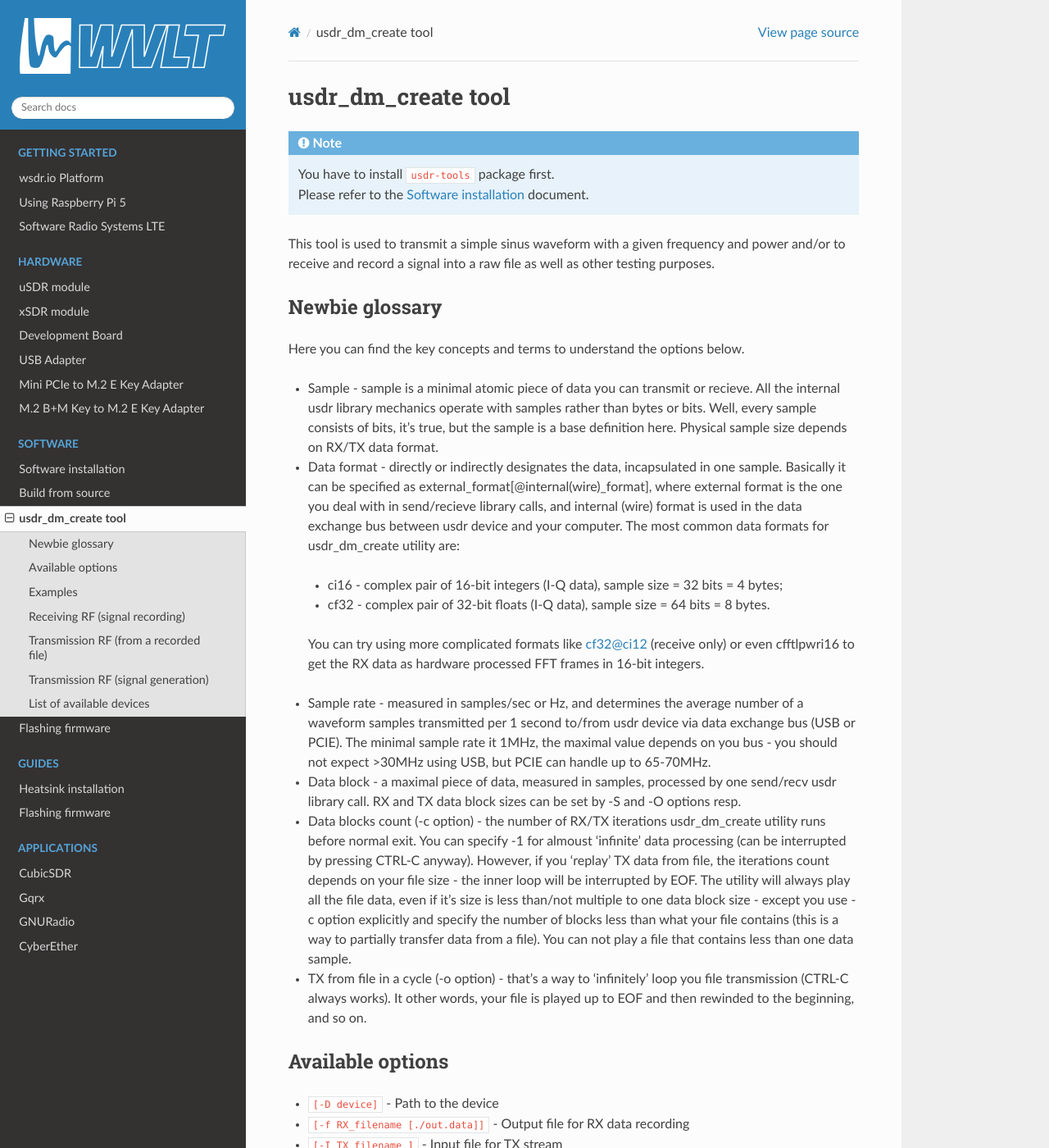
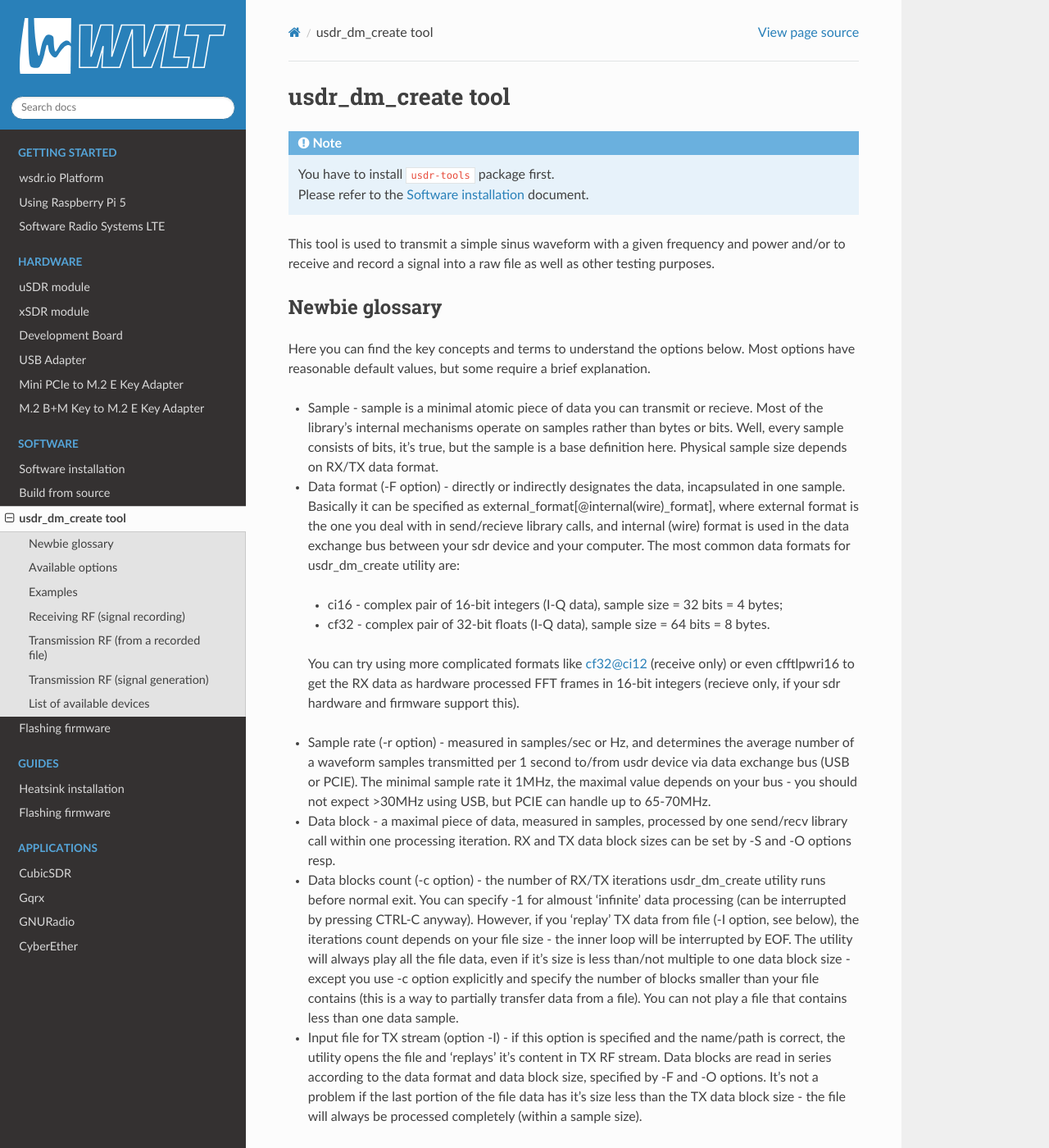
Before and after one commit to wavelet-lab/docs, a Sphinx documentation site: the page built from source/software/usdr_dm_create.rst, in a window 1280 px wide and 1400 px high. Shown: the whole window at 82% size. Built offline with Sphinx 7.4.7 and the Read the Docs theme 2.0.0, drawn with Linux system fonts in a browser that asks for light colours; some of the changed text lies outside the part shown.

Commit message:
Update usdr_dm_create.rst - glossary update

```diff
--- a/source/software/usdr_dm_create.rst
+++ b/source/software/usdr_dm_create.rst
@@ -11,17 +11,25 @@
 
 Newbie glossary
 ---------------
+
 Here you can find the key concepts and terms to understand the options below.
+Most options have reasonable default values, but some require a brief explanation.
 
-* Sample - sample is a minimal atomic piece of data you can transmit or recieve. All the internal usdr library mechanics operate with samples rather than bytes or bits. Well, every sample consists of bits, it's true, but the sample is a base definition here. Physical sample size depends on RX/TX data format.
-* Data format - directly or indirectly designates the data, incapsulated in one sample. Basically it can be specified as external_format[@internal(wire)_format], where external format is the one you deal with in send/recieve library calls, and internal (wire) format is used in the data exchange bus between usdr device and your computer. The most common data formats for usdr_dm_create utility are:
+* Sample - sample is a minimal atomic piece of data you can transmit or recieve. Most of the library's internal mechanisms operate on samples rather than bytes or bits. Well, every sample consists of bits, it's true, but the sample is a base definition here. Physical sample size depends on RX/TX data format.
+* Data format (-F option) - directly or indirectly designates the data, incapsulated in one sample. Basically it can be specified as external_format[@internal(wire)_format], where external format is the one you deal with in send/recieve library calls, and internal (wire) format is used in the data exchange bus between your sdr device and your computer. The most common data formats for usdr_dm_create utility are:
  * ci16 - complex pair of 16-bit integers (I-Q data), sample size = 32 bits = 4 bytes;
  * cf32 - complex pair of 32-bit floats (I-Q data), sample size = 64 bits = 8 bytes.
- You can try using more complicated formats like cf32@ci12 (receive only) or even cfftlpwri16 to get the RX data as hardware processed FFT frames in 16-bit integers.
-* Sample rate - measured in samples/sec or Hz, and determines the average number of a waveform samples transmitted per 1 second to/from usdr device via data exchange bus (USB or PCIE). The minimal sample rate it 1MHz, the maximal value depends on you bus - you should not expect >30MHz using USB, but PCIE can handle up to 65-70MHz.
-* Data block - a maximal piece of data, measured in samples, processed by one send/recv usdr library call. RX and TX data block sizes can be set by -S and -O options resp.
-* Data blocks count (-c option) - the number of RX/TX iterations usdr_dm_create utility runs before normal exit. You can specify -1 for almoust 'infinite' data processing (can be interrupted by pressing CTRL-C anyway). However, if you 'replay' TX data from file, the iterations count depends on your file size - the inner loop will be interrupted by EOF. The utility will always play all the file data, even if it's size is less than/not multiple to one data block size - except you use -c option explicitly and specify the number of blocks less than what your file contains (this is a way to partially transfer data from a file). You can not play a file that contains less than one data sample.
-* TX from file in a cycle (-o option) - that's a way to 'infinitely' loop you file transmission (CTRL-C always works). It other words, your file is played up to EOF and then rewinded to the beginning, and so on.
+ You can try using more complicated formats like cf32@ci12 (receive only) or even cfftlpwri16 to get the RX data as hardware processed FFT frames in 16-bit integers (recieve only, if your sdr hardware and firmware support this).
+* Sample rate (-r option) - measured in samples/sec or Hz, and determines the average number of a waveform samples transmitted per 1 second to/from usdr device via data exchange bus (USB or PCIE). The minimal sample rate it 1MHz, the maximal value depends on your bus - you should not expect >30MHz using USB, but PCIE can handle up to 65-70MHz.
+* Data block - a maximal piece of data, measured in samples, processed by one send/recv library call within one processing iteration. RX and TX data block sizes can be set by -S and -O options resp.
+* Data blocks count (-c option) - the number of RX/TX iterations usdr_dm_create utility runs before normal exit. You can specify -1 for almoust 'infinite' data processing (can be interrupted by pressing CTRL-C anyway). However, if you 'replay' TX data from file (-I option, see below), the iterations count depends on your file size - the inner loop will be interrupted by EOF. The utility will always play all the file data, even if it's size is less than/not multiple to one data block size - except you use -c option explicitly and specify the number of blocks smaller than your file contains (this is a way to partially transfer data from a file). You can not play a file that contains less than one data sample.
+* Input file for TX stream (option -I) - if this option is specified and the name/path is correct, the utility opens the file and 'replays' it's content in TX RF stream. Data blocks are read in series according to the data format and data block size, specified by -F and -O options. It's not a problem if the last portion of the file data has it's size less than the TX data block size - the file will always be processed completely (within a sample size).
+ For example, you have ci16 format and the data block size is 4096 samples. The physical block size (in bytes) will be = 2*2*4096 = 16384 bytes. If your file size is 100 000 bytes, the utility will transmit 4 blocks of 16384 bytes (4096 samples each) and 1 reduced block of 1696 bytes (424 samples).
+ Now imagine that your file size is 99 999 bytes, so the last chunk of data is 1695 bytes. One sample is ci16, that means it's physical size is 2*2 = 4 bytes. So the last block would contain 423 samples = 1692 bytes, and the last 3 bytes will be ignored. To avoid such situations, it is best to match the data size to the physical size of a single sample.
+ If the -I option is omitted and you specify -t or -T (TX or TX+RX), the TX data will be generated as a simple sine wave. The sine wave generator only supports ci16 and cf32 formats.
+* TX from file in a cycle (-o option) - that's a way to 'infinitely' loop you file transmission (CTRL-C always works). It other words, your file is played up to EOF and then rewinded to the beginning, and so on. All the considerations given in paragraph above (option -I) apply here too. This option has no effect if -I is omitted (the sine generator is always looped) or you are using the RX-only mode (no -t/-T option).
+* Channels mask (option -C) - is useful if you sdr device has more than one RF channel. This option allows you to turn some channels on or off as you wish according to the bit mask you specify. For example, you have an xSDR device with 3 channels on board. You can specify 0b01(1) mask to enable channel#0 and disable channel#1, 0b10(2) to enable channel#1 and disable channel#0, or 0b11(3) to enable both.
+
 
 Available options
 -----------------
```
Also changed, not shown: other parts of source/software/usdr_dm_create.rst (+0 -1 lines).
